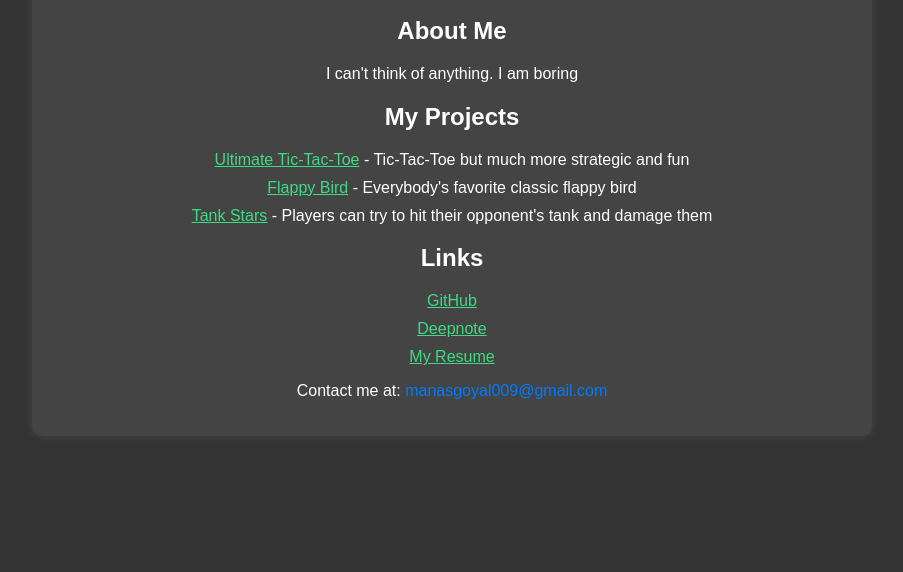
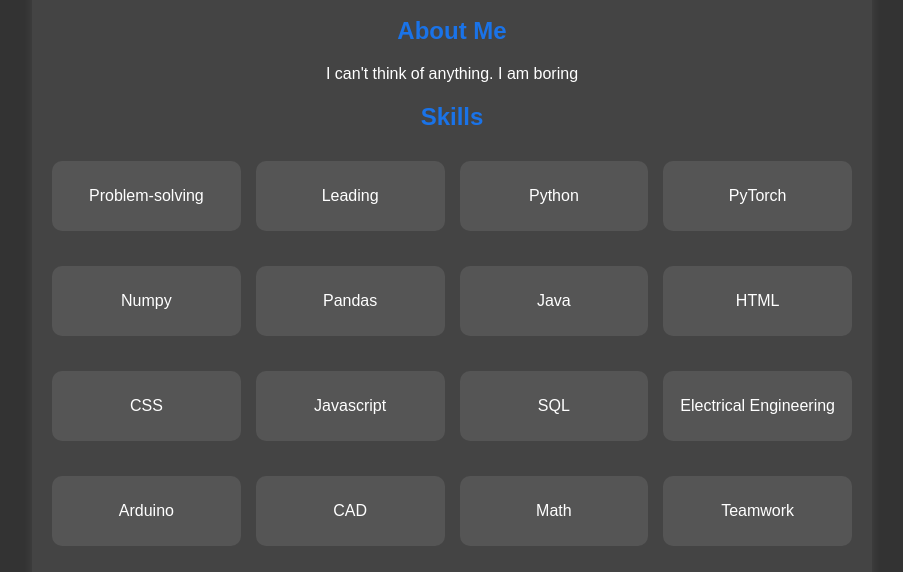
Before and after one commit to Manas-Goyal-1/Portfolio, a plain HTML site: page index.html in a window 1280 px wide. Shown: the part 370-942 px from the top of the page, without its empty margins (188-1091 px from the left). Before the commit the page ends 834 px from the top, so only its background shows below. Drawn offline with Linux system fonts and the light colour scheme.

Commit message:
Added skills

```diff
--- a/index.html
+++ b/index.html
@@ -19,6 +19,28 @@
         <section id="about">
             <h2>About Me</h2>
             <p>I can't think of anything. I am boring</p>
+        </section>
+
+        <section id="skills">
+            <h2>Skills</h2>
+            <ul class="skill-list">
+                <li>Problem-solving</li>
+                <li>Leading</li>
+                <li>Python</li>
+                <li>PyTorch</li>
+                <li>Numpy</li>
+                <li>Pandas</li>
+                <li>Java</li>
+                <li>HTML</li>
+                <li>CSS</li>
+                <li>Javascript</li>
+                <li>SQL</li>
+                <li>Electrical Engineering</li>
+                <li>Arduino</li>
+                <li>CAD</li>
+                <li>Math</li>
+                <li>Teamwork</li>
+            </ul>
         </section>
 
         <section id="projects">
--- a/styles.css
+++ b/styles.css
@@ -39,6 +39,10 @@ button:hover {
     transform: scale(1.03);
 }
 
+h2 {
+    color: #1a73e8;
+}
+
 #email {
     color: #007bff;
 }
@@ -65,3 +69,27 @@ li {
 .dark-mode-list {
     color: #3DDC84
 }
+
+/* .skill-list li { */
+    /* background: #555;
+    padding: 15px;
+    border-radius: 10px;
+    width: 200px;
+    height: 40px;
+} */
+.skill-list {
+    display: grid;
+    grid-template-columns: 1fr 1fr 1fr 1fr; /* 4 equal columns */
+    gap: 15px; /* space between the boxes */
+}
+
+.skill-list li {
+    background: #555;
+    padding: 15px;
+    border-radius: 10px;
+    height: 40px; /* Keep the height as you desire */
+    display: flex;
+    align-items: center; /* Center text vertically */
+    justify-content: center; /* Center text horizontally */
+    /* text-align: center; */
+}
```
